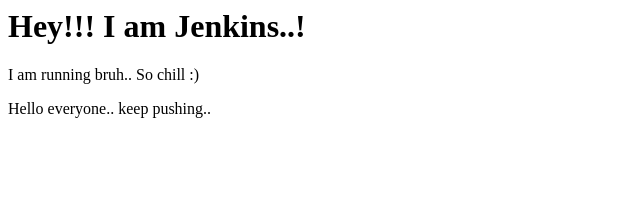
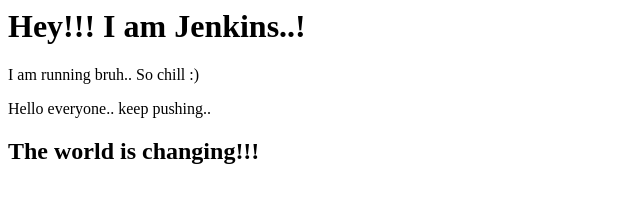
Before and after one commit to rvyas69/jenkins-test, a plain HTML site: page index.html in a window 1280 px wide. Shown: the whole page, without its empty margins (0-640 px from the left). Drawn offline with Linux system fonts and the light colour scheme.

Commit message:
Update index.html

```diff
--- a/index.html
+++ b/index.html
@@ -3,4 +3,5 @@
   <h1>Hey!!! I am Jenkins..!</h1>
   <p>I am running bruh.. So chill :)</p>
   <p>Hello everyone.. keep pushing..</p>
+  <h2>The world is changing!!!</h2>
 </html>
```
